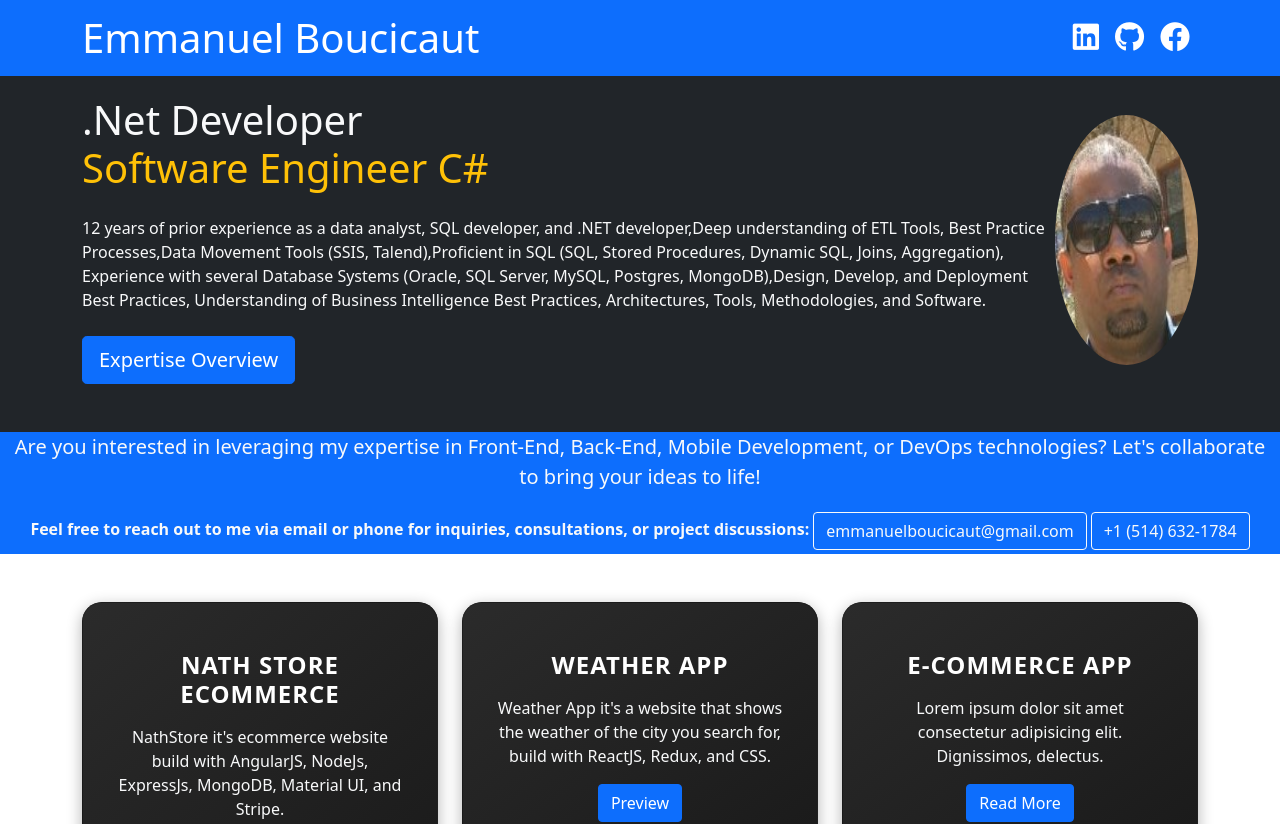
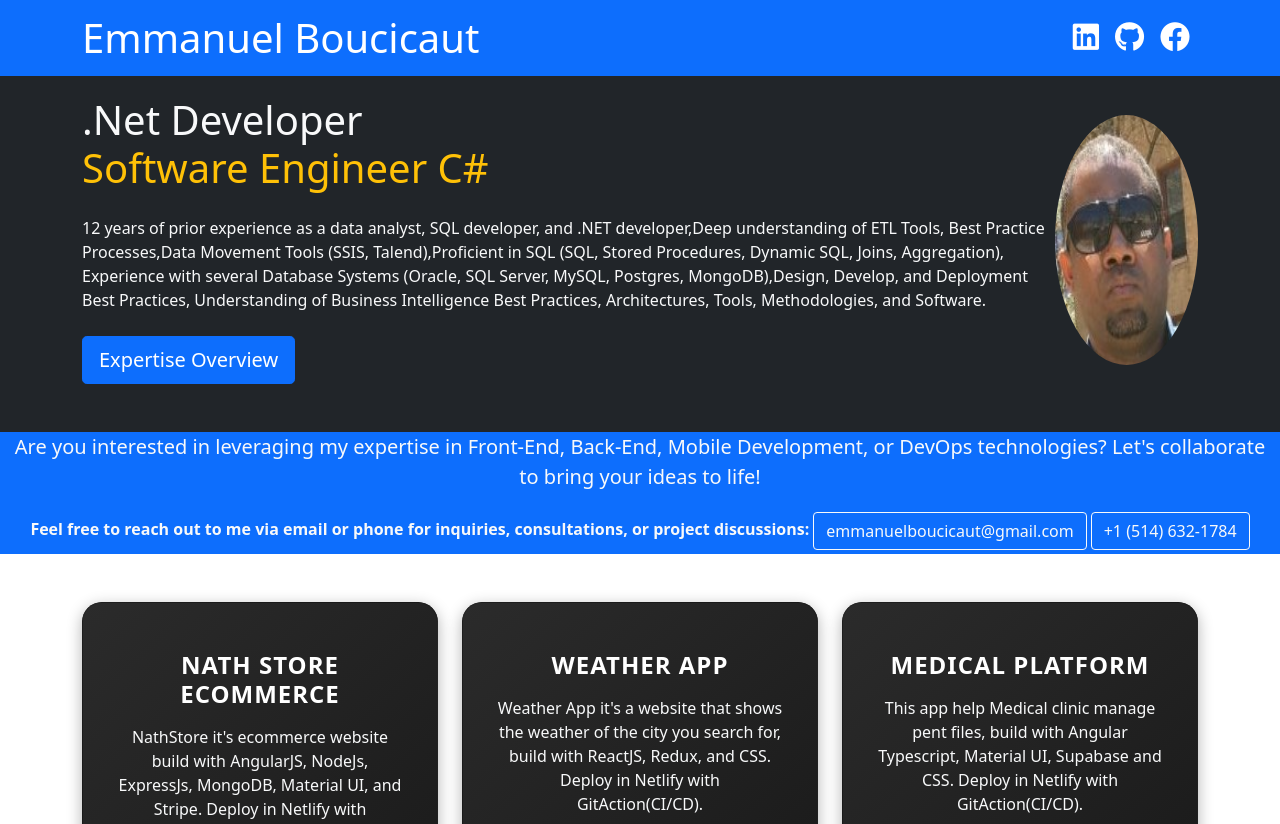
Before and after one commit to Emmanuelboucicaut/Emmanuel, a React (Vite) app: page / in a window 1280 px wide. Shown: the top 824 px of the page. Built offline with nearby package versions, Linux system fonts and the light colour scheme.

Commit message:
add new link to project

```diff
--- a/src/components/Home.tsx
+++ b/src/components/Home.tsx
@@ -22,7 +22,7 @@ const Home: React.FC = () => {
             <div className="col-md-4">
               <CardComponent
                 title="Nath Store Ecommerce"
-                description="NathStore it's ecommerce website build with AngularJS,  NodeJs, ExpressJs, MongoDB, Material UI, and Stripe."
+                description="NathStore it's ecommerce website build with AngularJS,  NodeJs, ExpressJs, MongoDB, Material UI, and Stripe. Deploy in Netlify with GitAction(CI/CD)."
                 iconClass="bi bi-laptop"
                 link="https://nathstore-dev.netlify.app/"
                 target="_blank"
@@ -34,7 +34,7 @@ const Home: React.FC = () => {
             <div className="col-md-4">
               <CardComponent
                 title="Weather App"
-                description=" Weather App it's a website that shows the weather of the city you search for, build with ReactJS, Redux, and CSS."
+                description=" Weather App it's a website that shows the weather of the city you search for, build with ReactJS, Redux, and CSS. Deploy in Netlify with GitAction(CI/CD)."
                 iconClass="bi bi-laptop"
                 link="https://emmanuel-weather.netlify.app"
                 target="_blank"
@@ -45,12 +45,12 @@ const Home: React.FC = () => {
             {/* Card 3 */}
             <div className="col-md-4">
               <CardComponent
-                title="E-commerce App"
-                description="Lorem ipsum dolor sit amet consectetur adipisicing elit. Dignissimos, delectus."
+                title="Medical Platform"
+                description="This app help Medical clinic manage pent files, build with Angular Typescript, Material UI, Supabase and CSS. Deploy in Netlify with GitAction(CI/CD)."
                 iconClass="bi bi-laptop"
-                link="https://example.com"
+                link="https://polymedfront.netlify.app"
                 target="_blank"
-                linkText="Read More"
+                linkText="Preview"
               />
             </div>
             {/* Card 4 */}
```
